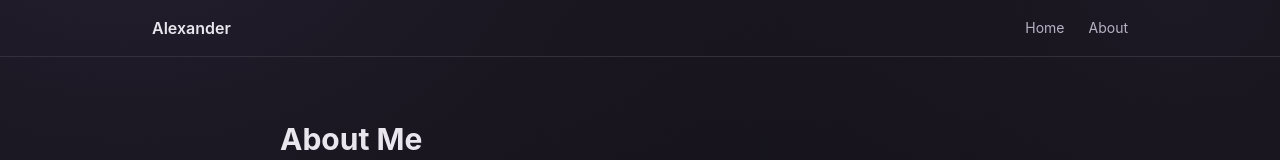
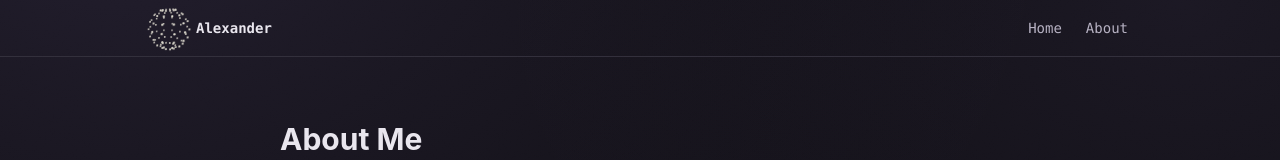
Before and after one commit to AlexanderSoftCode/Bliss, an Astro site: page /about in a window 1280 px wide. Shown: the top 160 px of the page. Built offline with nearby package versions, Linux system fonts and the light colour scheme; Astro itself is replaced by a stand-in of ours.

Commit message:
feat(ui): add orb logo to header, linking to home with name

```diff
--- a/src/components/Nav.astro
+++ b/src/components/Nav.astro
@@ -1,17 +1,28 @@
 ---
+import OrbLogo from "../components/OrbLogo.astro";
 const links = [
 	{ href: '/', label: 'Home' },
 	{ href: '/about', label: 'About' },
 ];
 ---
+<header class="border-b border-border">
+    <nav class="mx-auto flex max-w-5xl items-center justify-between px-6 py-3">
+        <a href="/" class="group flex items-center gap-3">
+            <div class="flex h-8 w-8 items-center justify-center overflow-visible" style="--sphere-size: 32px;">
+                <OrbLogo />
+            </div>
 
-<header class="border-b border-border">
-	<nav class="mx-auto flex max-w-5xl items-center justify-between px-6 py-4">
-		<a href="/" class="font-semibold text-text">Alexander</a>
-		<ul class="flex gap-6 text-sm">
+            <span class="font-mono text-sm font-semibold text-text transition-colors duration-150 group-hover:text-accent-hover">
+                Alexander
+            </span>
+        </a>
+
+        <ul class="flex gap-6 text-sm font-mono">
             {links.map((link) => (
                 <li>
-					<a href={link.href} class="text-text-muted hover:text-accent">{link.label}</a>
+                    <a href={link.href} class="text-text-muted hover:text-accent-hover transition-colors duration-150">
+                        {link.label}
+                    </a>
                 </li>
             ))}
         </ul>
```
Lines whose indentation alone changed are shown as unchanged.
